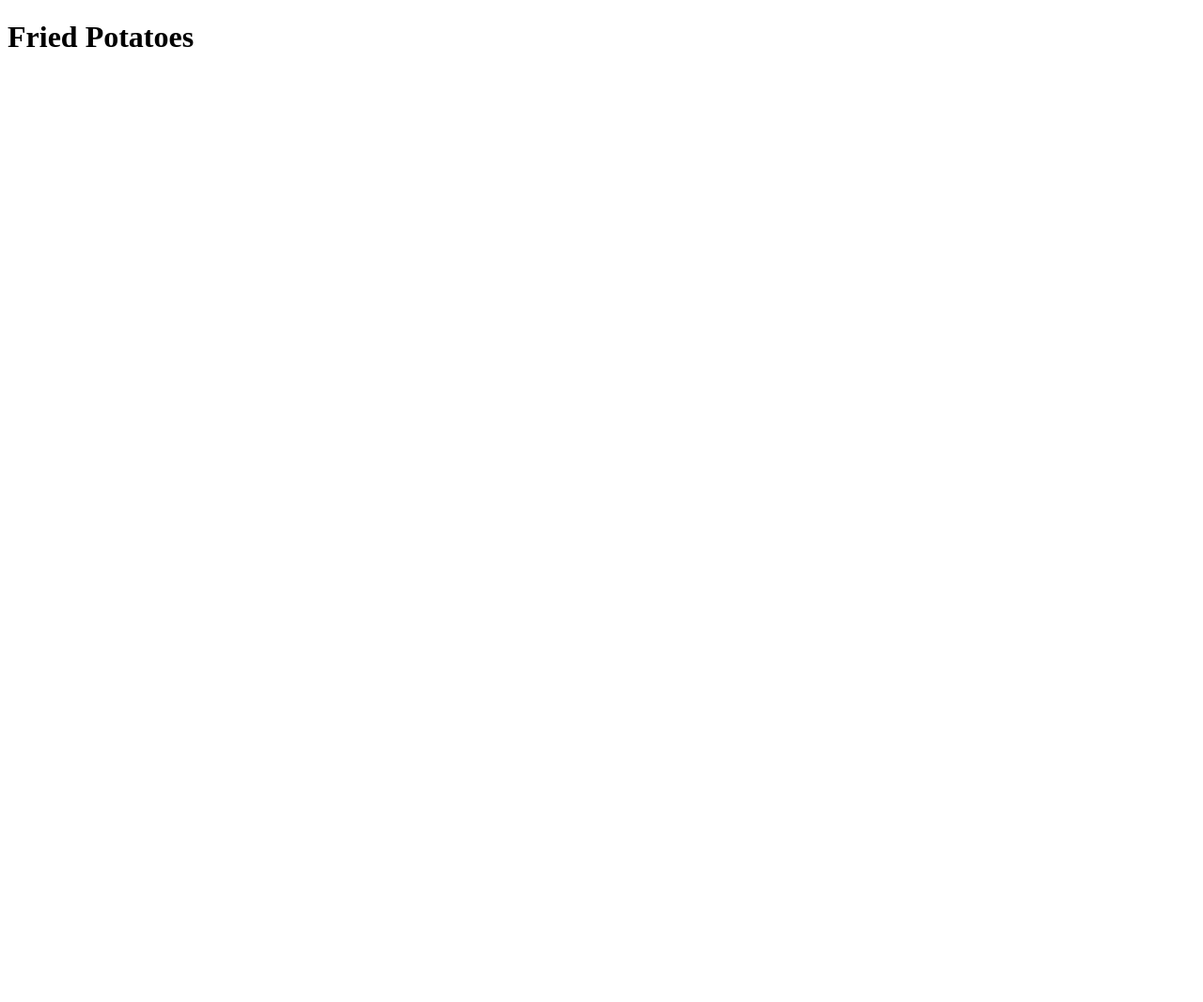
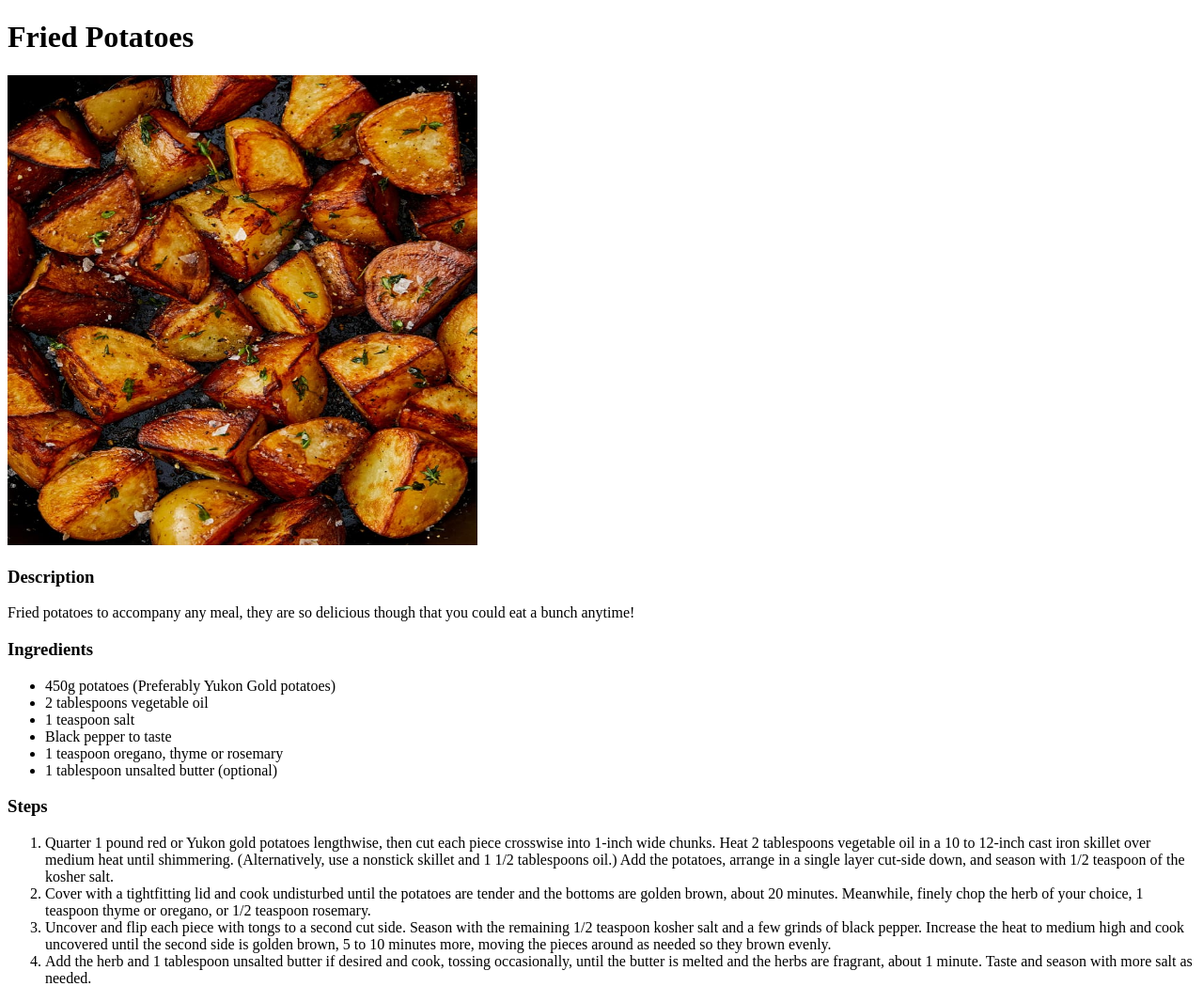
Before and after one commit to JK-B0T/odin-recipes, a plain HTML site: page recipes/fried-potatoes.html in a window 1280 px wide. Shown: the whole page at 94% size. Before the commit the page ends 800 px from the top, so only its background shows below. Drawn offline with Linux system fonts and the light colour scheme.

Commit message:
Link and update potato and chocolate recipes info
Description, Ingredients and steps to the chocolate soy milk and
fried potatoes recipes have been added, and their pages have been
linked to the homepage with a list structure.

```diff
--- a/recipes/fried-potatoes.html
+++ b/recipes/fried-potatoes.html
@@ -6,5 +6,40 @@
     </head>
     <body>
         <h1>Fried Potatoes</h1>
+        <img src="../images/fried-potatoes.jpg" alt="a bunch of fried potatoes with spices" height="500" width="500">
+        <h3>Description</h3>
+        <p>
+            Fried potatoes to accompany any meal, they are so delicious though that you could eat a bunch anytime!
+        </p>
+        <h3>Ingredients</h3>
+        <ul>
+            <li>450g potatoes (Preferably Yukon Gold potatoes)</li>
+            <li>2 tablespoons vegetable oil</li>
+            <li>1 teaspoon salt</li>
+            <li>Black pepper to taste</li>
+            <li>1 teaspoon oregano, thyme or rosemary</li>
+            <li>1 tablespoon unsalted butter (optional)</li>
+        </ul>
+        <h3>Steps</h3>
+            <ol>
+                <li>
+                    Quarter 1 pound red or Yukon gold potatoes lengthwise, then cut each piece crosswise into 1-inch wide chunks.
+                    Heat 2 tablespoons vegetable oil in a 10 to 12-inch cast iron skillet over medium heat until shimmering.
+                    (Alternatively, use a nonstick skillet and 1 1/2 tablespoons oil.) Add the potatoes, arrange in a single layer cut-side down,
+                    and season with 1/2 teaspoon of the kosher salt.</li>
+                <li>
+                    Cover with a tightfitting lid and cook undisturbed until the potatoes are tender and the bottoms are golden brown,
+                    about 20 minutes. Meanwhile, finely chop the herb of your choice, 1 teaspoon thyme or oregano, or 1/2 teaspoon rosemary.
+                </li>
+                <li>
+                    Uncover and flip each piece with tongs to a second cut side. Season with the remaining 1/2 teaspoon kosher salt and
+                    a few grinds of black pepper. Increase the heat to medium high and cook uncovered until the second side is golden brown,
+                    5 to 10 minutes more, moving the pieces around as needed so they brown evenly.
+                </li>
+                <li>
+                    Add the herb and 1 tablespoon unsalted butter if desired and cook, tossing occasionally, until the butter is melted and
+                    the herbs are fragrant, about 1 minute. Taste and season with more salt as needed.
+                </li>
+            </ol>
     </body>
 </html>
```
Also changed, not shown: index.html (+5 -3 lines), recipes/chocolate-soy.html (+22 -0 lines).
